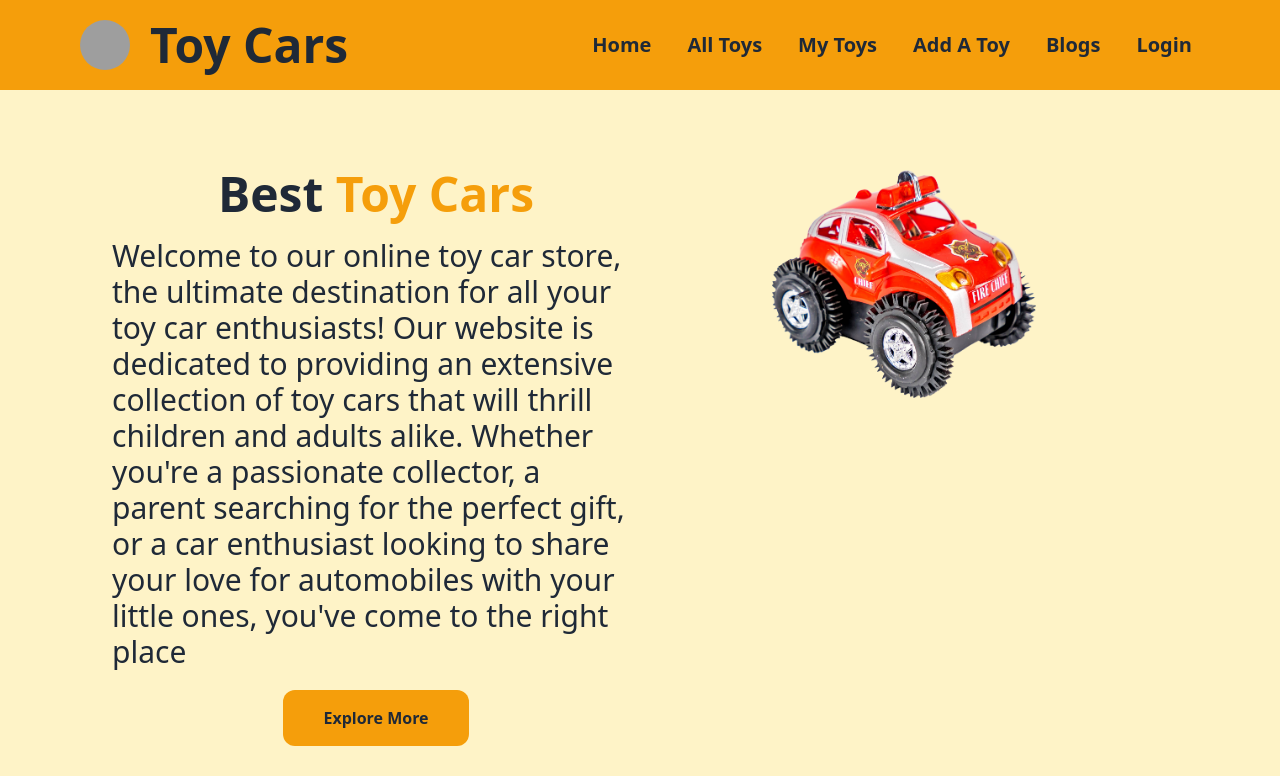
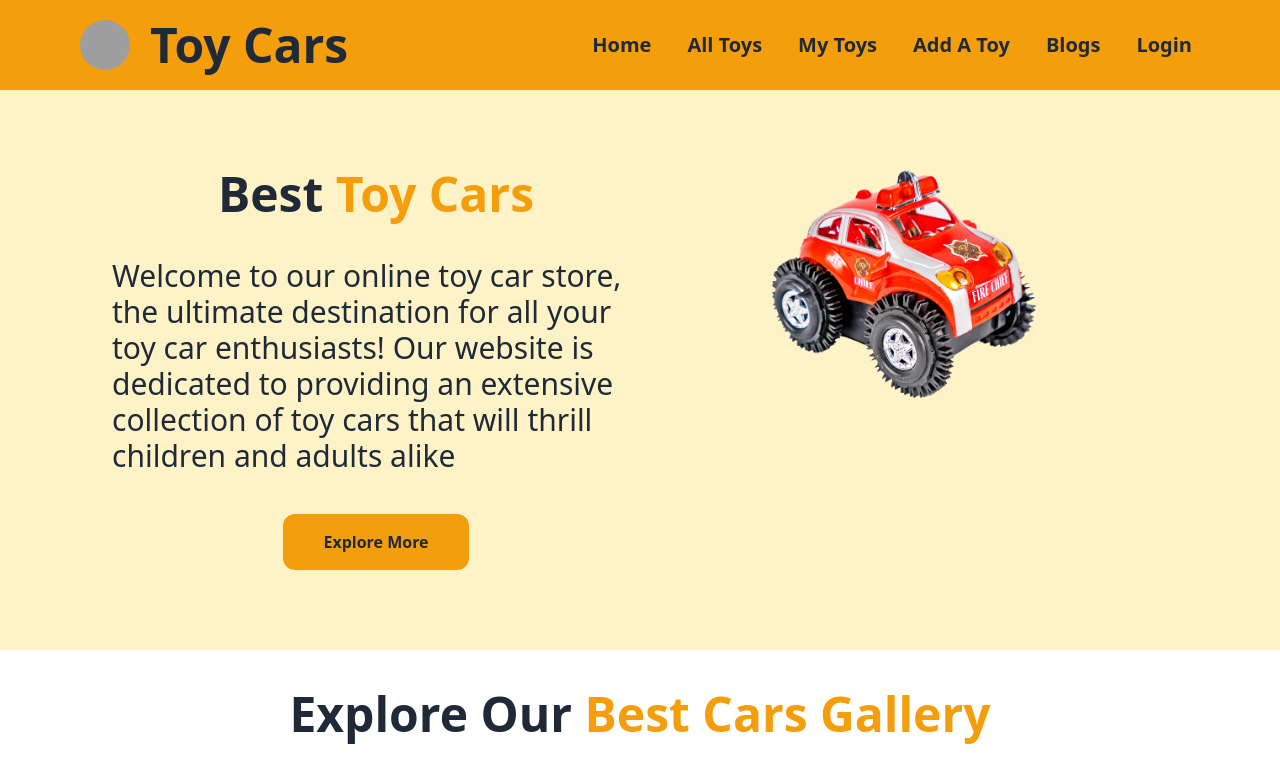
Before and after one commit to HasibUddin1/toy-marketplace-public-client, a React (Vite) app: page / in a window 1280 px wide. Shown: the top 776 px of the page. Built offline with nearby package versions, Linux system fonts and the light colour scheme; grey boxes are pictures that could not be loaded.

Commit message:
added some changes on banner

```diff
--- a/src/pages/Home/Banner/Banner.jsx
+++ b/src/pages/Home/Banner/Banner.jsx
@@ -4,9 +4,9 @@ const Banner = () => {
     return (
         <div className='flex bg-amber-100 justify-between px-28 py-20'>
             <div className='w-1/2'>
-                <h1 className='text-center text-5xl font-bold mb-5'>Best <span className='text-amber-500'>Toy Cars</span></h1>
-                <h4 className='text-3xl'>Welcome to our online toy car store, the ultimate destination for all your toy car enthusiasts! Our website is dedicated to providing an extensive collection of toy cars that will thrill children and adults alike. Whether you&apos;re a passionate collector, a parent searching for the perfect gift, or a car enthusiast looking to share your love for automobiles with your little ones, you&apos;ve come to the right place</h4>
-                <div className='text-center mt-5'>
+                <h1 className='text-center text-5xl font-bold mb-10'>Best <span className='text-amber-500'>Toy Cars</span></h1>
+                <h4 className='text-3xl'>Welcome to our online toy car store, the ultimate destination for all your toy car enthusiasts! Our website is dedicated to providing an extensive collection of toy cars that will thrill children and adults alike</h4>
+                <div className='text-center mt-10'>
                     <button className='bg-amber-500 font-bold px-10 py-4 rounded-xl hover:bg-amber-700 ease-in-out duration-200'>Explore More</button>
                 </div>
             </div>
```
